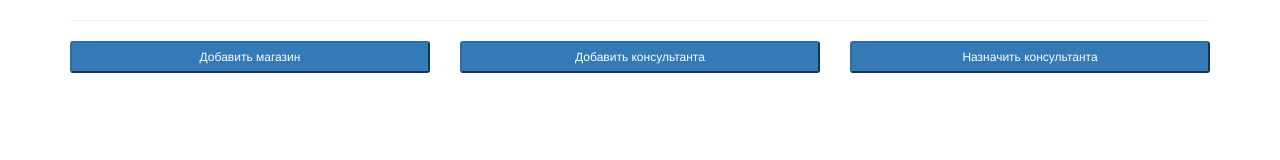
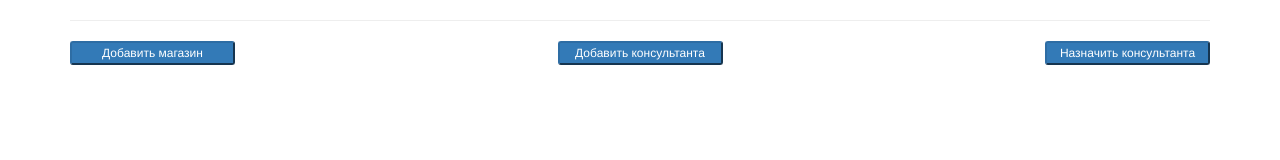
Before and after one commit to KYA12/TestTaskWebApi, a plain HTML site: page TestAppWebApi/wwwroot/index.html in a window 1280 px wide. Drawn offline with nearby package versions, Linux system fonts and the light colour scheme; files that its build step writes are made by us from their sources; no server answers; files whose address does not match are found by name.

Commit message:
no message

```diff
--- a/TestAppWebApi/wwwroot/index.html
+++ b/TestAppWebApi/wwwroot/index.html
@@ -13,29 +13,30 @@
 <body>
     <div class="container">
         <hr/>
-        <div class="row text-center">
-            <div className="btn-group-justified">
-                <!--<div class="span4">-->
-                    <div class="col-3 col-md-4 ">
-                        <button type="button" class="btn-sm btn-primary pull-left btn-block" data-toggle="modal" data-target="#addShopModal" onclick="clearTextBox();">Добавить магазин</button><br /><br />
+        <div class="row">
+            <div class="col-xs-2 pull-left">
+                <button type="button" class="btn-xs btn-primary btn-block" data-toggle="modal" data-target="#addShopModal" onclick="clearTextBox();">Добавить магазин</button><br /><br />
             </div>
-                    <div class="col-3 col-md-4">
-                        <button type="button" class="btn-sm btn-primary center-block btn-block" data-toggle="modal" data-target="#addConsultantModal" onclick="clearTextBox();">Добавить консультанта</button><br /><br />
+            <div class="col-xs-3">
             </div>
-                    <div class="col-3 col-md-4">
-                        <button type="button" id="btnList" class="btn-sm btn-primary pull-right btn-block" data-toggle="modal" data-target="#appointConsultantModal" onclick="clearTextBox();">Назначить консультанта</button><br /><br />
+            <div class="col-xs-2 text-center">
+                <button type="button" class="btn-xs btn-primary btn-block" data-toggle="modal" data-target="#addConsultantModal" onclick="clearTextBox();">Добавить консультанта</button><br /><br />
             </div>
-                <!--</div>-->
+            <div class="col-xs-3">
             </div>
-
-            <table class="table">
+            <div class="col-xs-2 pull-right">
+                <button type="button" id="btnList" class="btn-xs btn-primary pull-right  btn-block" data-toggle="modal" data-target="#appointConsultantModal" onclick="clearTextBox();">Назначить консультанта</button><br /><br />
+            </div>
+        </div>
+        <table class="table table-hover">
             <thead class="bg-info">
             </thead>
+
             <tbody class="tbody">
             </tbody>
         </table>
+
     </div>
-
     <div class="modal fade" id="addShopModal" tabindex="-1" role="dialog" aria-labelledby="myModalLabel" aria-hidden="true">
         <div class="modal-dialog">
             <div class="modal-content">
@@ -44,6 +45,7 @@
                 </div>
                 <div class="modal-body">
                     <form class="form-horizontal" id="addShopForm" role="form">
+
                     <div class="form-group">
                             <div class="col-sm-8">
                                 <input type="text" class="form-control " id="ShopName" name="ShopName" placeholder="Название" />
```
Lines whose indentation alone changed are shown as unchanged.
